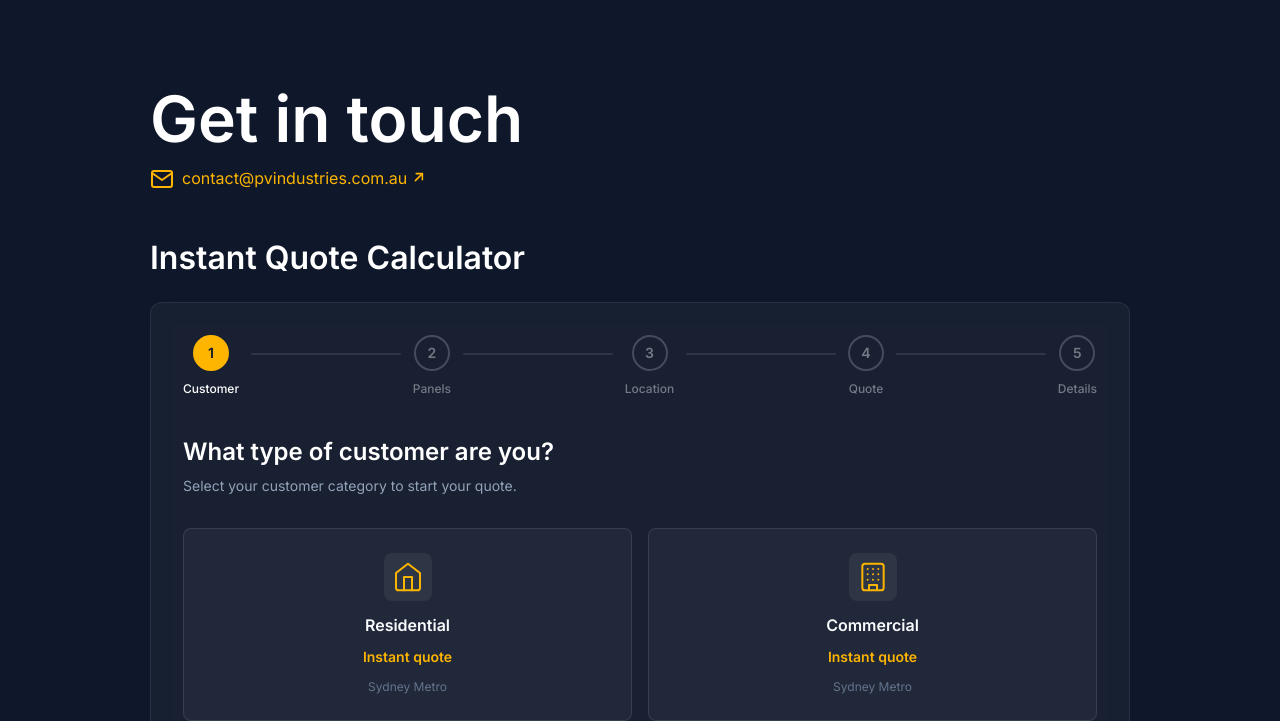
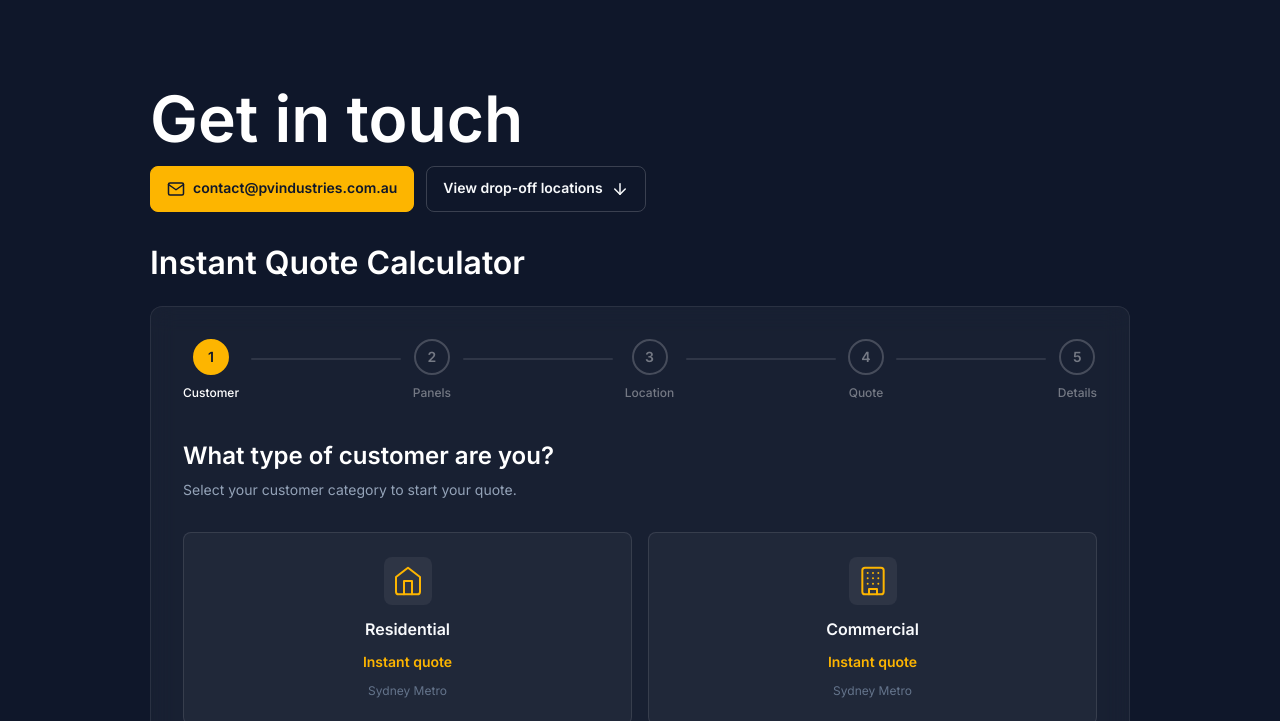
Before and after one commit to jimothydawson/pv-industries, an Astro site: page /contact in a window 1280 px wide. Shown: the part 79-800 px from the top of the page. Built offline with nearby package versions, Linux system fonts and the light colour scheme; Astro itself is replaced by a stand-in of ours.

Commit message:
Add contact and drop-off action buttons

```diff
--- a/src/components/PriceCalculator.astro
+++ b/src/components/PriceCalculator.astro
@@ -460,16 +460,19 @@ const socialLinks = [
 
           <div class="sidebar-blocks">
             <div class="sidebar-block">
-              <div class="sidebar-block-header">
-                <svg class="sidebar-icon" width="24" height="24" viewBox="0 0 24 24" fill="none">
-                  <path d="M4 4H20C21.1 4 22 4.9 22 6V18C22 19.1 21.1 20 20 20H4C2.9 20 2 19.1 2 18V6C2 4.9 2.9 4 4 4Z" stroke="currentColor" stroke-width="2" stroke-linecap="round" stroke-linejoin="round"/>
-                  <polyline points="22,6 12,13 2,6" stroke="currentColor" stroke-width="2" stroke-linecap="round" stroke-linejoin="round"/>
-                </svg>
-                <a href={`mailto:${contactEmail}`} class="sidebar-link sidebar-link--icon">
+              <div class="sidebar-actions" aria-label="Contact actions">
+                <a href={`mailto:${contactEmail}`} class="sidebar-action-btn sidebar-action-btn--primary">
+                  <svg width="18" height="18" viewBox="0 0 24 24" fill="none" aria-hidden="true">
+                    <path d="M4 4H20C21.1 4 22 4.9 22 6V18C22 19.1 21.1 20 20 20H4C2.9 20 2 19.1 2 18V6C2 4.9 2.9 4 4 4Z" stroke="currentColor" stroke-width="2" stroke-linecap="round" stroke-linejoin="round"/>
+                    <polyline points="22,6 12,13 2,6" stroke="currentColor" stroke-width="2" stroke-linecap="round" stroke-linejoin="round"/>
+                  </svg>
                   {contactEmail}
-                  <svg class="sidebar-link-icon" width="14" height="14" viewBox="0 0 16 16" fill="none" aria-hidden="true">
-                    <path d="M6 3H13V10" stroke="currentColor" stroke-width="1.8" stroke-linecap="round" stroke-linejoin="round"/>
-                    <path d="M13 3L5 11" stroke="currentColor" stroke-width="1.8" stroke-linecap="round" stroke-linejoin="round"/>
+                </a>
+                <a href="#drop-off-locations" class="sidebar-action-btn sidebar-action-btn--secondary">
+                  View drop-off locations
+                  <svg width="18" height="18" viewBox="0 0 24 24" fill="none" aria-hidden="true">
+                    <path d="M12 5V19" stroke="currentColor" stroke-width="2" stroke-linecap="round" stroke-linejoin="round"/>
+                    <path d="M19 12L12 19L5 12" stroke="currentColor" stroke-width="2" stroke-linecap="round" stroke-linejoin="round"/>
                   </svg>
                 </a>
               </div>
@@ -477,7 +480,7 @@ const socialLinks = [
 
             <div class="sidebar-block">
               <div class="sidebar-block-content">
-                <div class="loc-section">
+                <div class="loc-section" id="drop-off-locations">
                   <div class="sidebar-block-header">
                     <svg class="sidebar-icon" width="24" height="24" viewBox="0 0 24 24" fill="none">
                       <path d="M21 10C21 17 12 23 12 23S3 17 3 10C3 5.02944 7.02944 1 12 1C16.9706 1 21 5.02944 21 10Z" stroke="currentColor" stroke-width="2" stroke-linecap="round" stroke-linejoin="round"/>
@@ -2688,6 +2691,60 @@ const socialLinks = [
   .sidebar-block-content { color: var(--color-neutral-500); }
   .sidebar-block-content p { margin: 0; line-height: 1.6; }
 
+  .sidebar-actions {
+    display: flex;
+    flex-wrap: wrap;
+    gap: var(--space-3);
+    align-items: center;
+  }
+
+  .sidebar-action-btn {
+    display: inline-flex;
+    align-items: center;
+    justify-content: center;
+    gap: var(--space-2);
+    max-width: 100%;
+    min-height: 46px;
+    padding: var(--space-3) var(--space-4);
+    border-radius: var(--radius-lg);
+    font-size: var(--font-size-sm);
+    font-weight: 600;
+    line-height: 1.2;
+    text-decoration: none;
+    overflow-wrap: anywhere;
+    transition: background var(--transition-normal), border-color var(--transition-normal), color var(--transition-normal), transform var(--transition-normal);
+  }
+
+  .sidebar-action-btn svg {
+    flex-shrink: 0;
+  }
+
+  .sidebar-action-btn--primary {
+    background: var(--color-primary);
+    border: 1.5px solid var(--color-primary);
+    color: var(--color-neutral-900);
+  }
+
+  .sidebar-action-btn--secondary {
+    background: transparent;
+    border: 1.5px solid rgba(255, 255, 255, 0.18);
+    color: var(--color-neutral-200);
+  }
+
+  .sidebar-action-btn:hover {
+    transform: translateY(-1px);
+  }
+
+  .sidebar-action-btn--primary:hover {
+    background: var(--color-primary-dark);
+    border-color: var(--color-primary-dark);
+  }
+
+  .sidebar-action-btn--secondary:hover {
+    border-color: rgba(253, 181, 0, 0.65);
+    color: var(--color-primary);
+  }
+
   .sidebar-link {
     color: var(--color-primary);
     text-decoration: none;
@@ -2708,6 +2765,7 @@ const socialLinks = [
   }
 
   .sidebar-link:hover { color: var(--color-primary-dark); }
+  .loc-section { scroll-margin-top: var(--space-8); }
   .loc-section + .loc-section { margin-top: var(--space-5); }
   .loc-group + .loc-group { margin-top: var(--space-3); }
   .loc-text {
```
